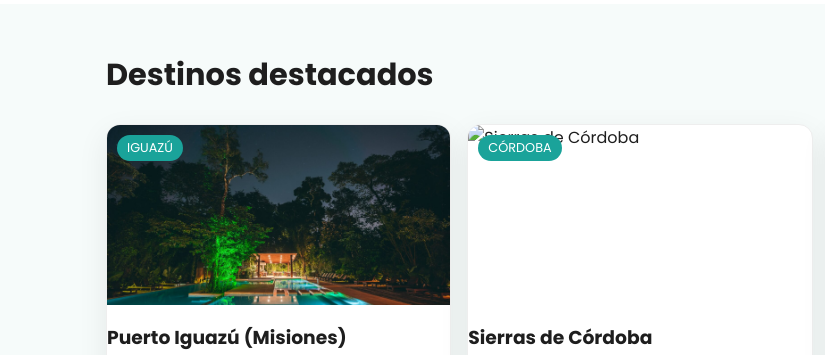
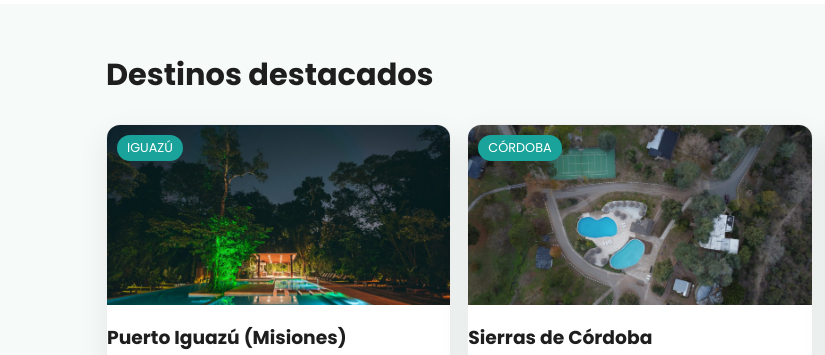
Before and after one commit to pirenclub/Clubpiren, a plain HTML site: page index.html in a window 1280 px wide. Shown: the part 920-1275 px from the top of the page, 0-825 px from the left. Drawn offline with Linux system fonts and the light colour scheme; grey boxes are pictures that could not be loaded.

Commit message:
Actualizar index.html

```diff
--- a/index.html
+++ b/index.html
@@ -94,7 +94,7 @@
           </article>
           <article class="place">
             <div class="tag">CÓRDOBA</div>
-            <img class="place-img" src="IMG_0206.jpeg" alt="Sierras de Córdoba">
+            <img class="place-img" src="assets/IMG_0206.jpeg" alt="Sierras de Córdoba">
             <h3>Sierras de Córdoba</h3>
             <p>Descanso en entorno serrano, cerca de <strong>Villa Carlos Paz</strong>.</p>
           </article>
```
